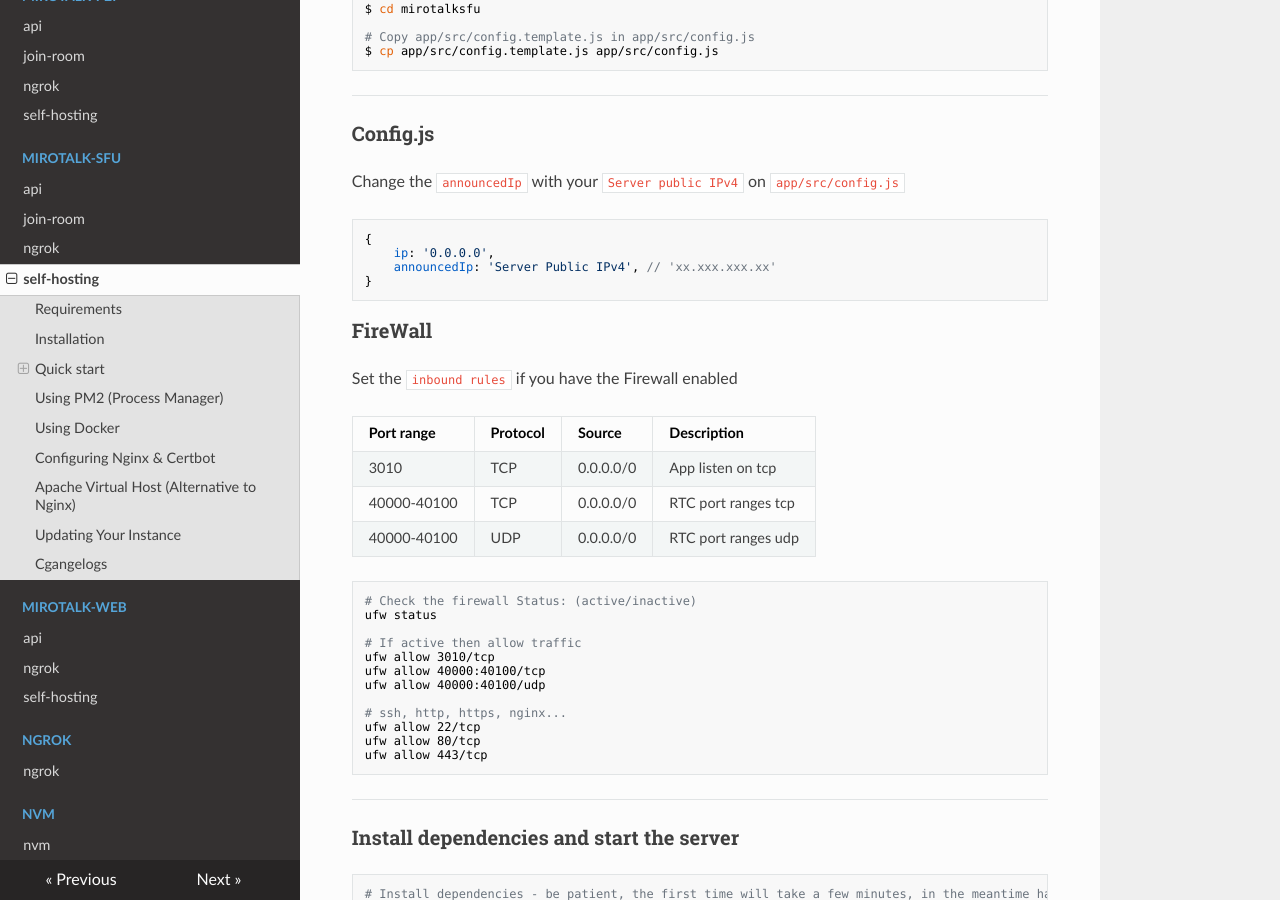
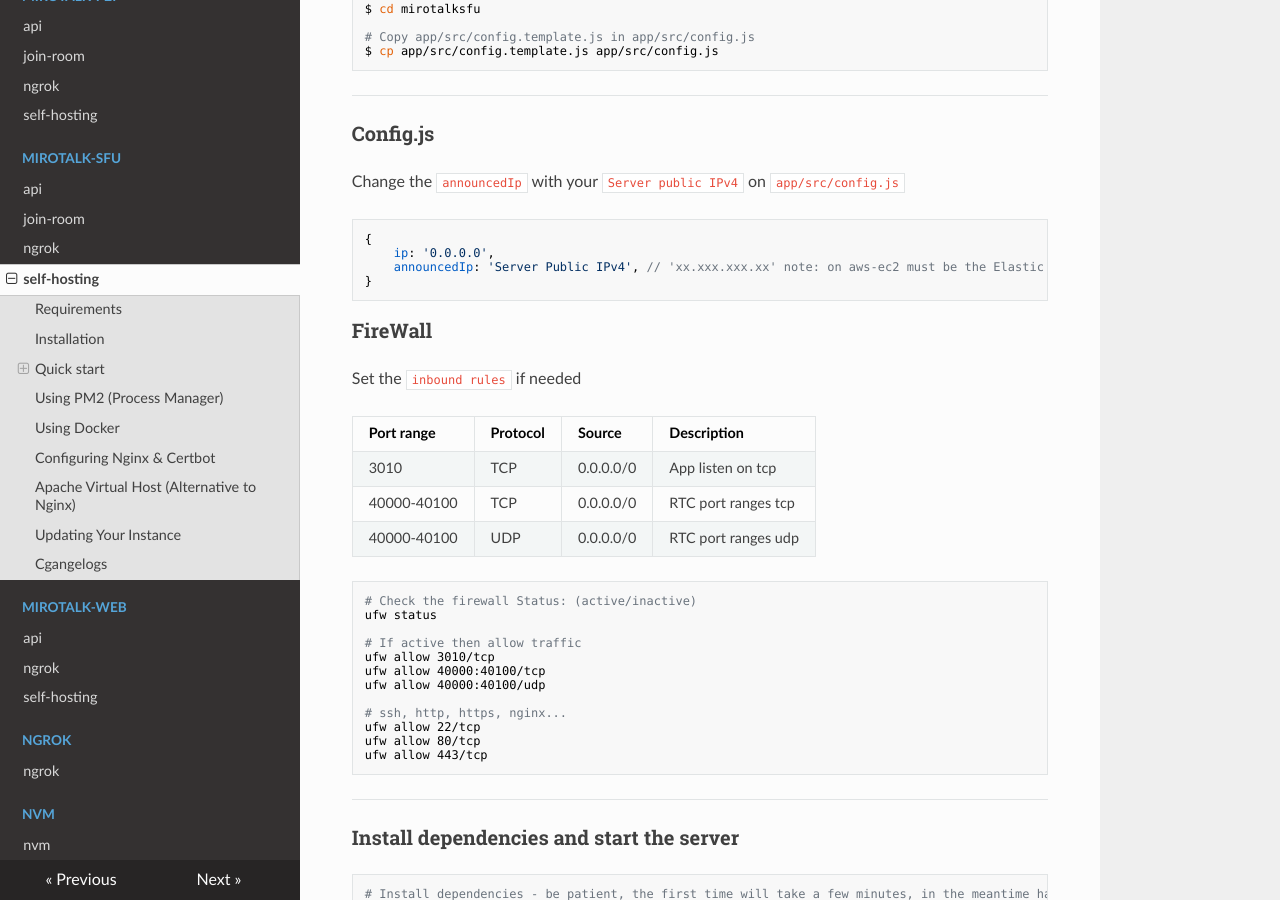
Before and after one commit to miroslavpejic85/mirotalk-docs, an MkDocs documentation site: the page built from docs/mirotalk-sfu/self-hosting.md, in a window 1280 px wide and 900 px high, scrolled down 955 px. Built offline with MkDocs 1.6.1, drawn with Linux system fonts in a browser that asks for light colours; nearby versions of some CDN libraries.

Commit message:
[mirotalkdocs] - update sfu docs

````diff
--- a/docs/mirotalk-sfu/self-hosting.md
+++ b/docs/mirotalk-sfu/self-hosting.md
@@ -58,13 +58,13 @@
 ```js
 {
     ip: '0.0.0.0',
-    announcedIp: 'Server Public IPv4', // 'xx.xxx.xxx.xx'
+    announcedIp: 'Server Public IPv4', // 'xx.xxx.xxx.xx' note: on aws-ec2 must be the Elastic IP
 }
 ```
 
 ### FireWall
 
-Set the `inbound rules` if you have the Firewall enabled
+Set the `inbound rules` if needed
 
 | Port range  | Protocol | Source    | Description         |
 | ----------- | -------- | --------- | ------------------- |
````
